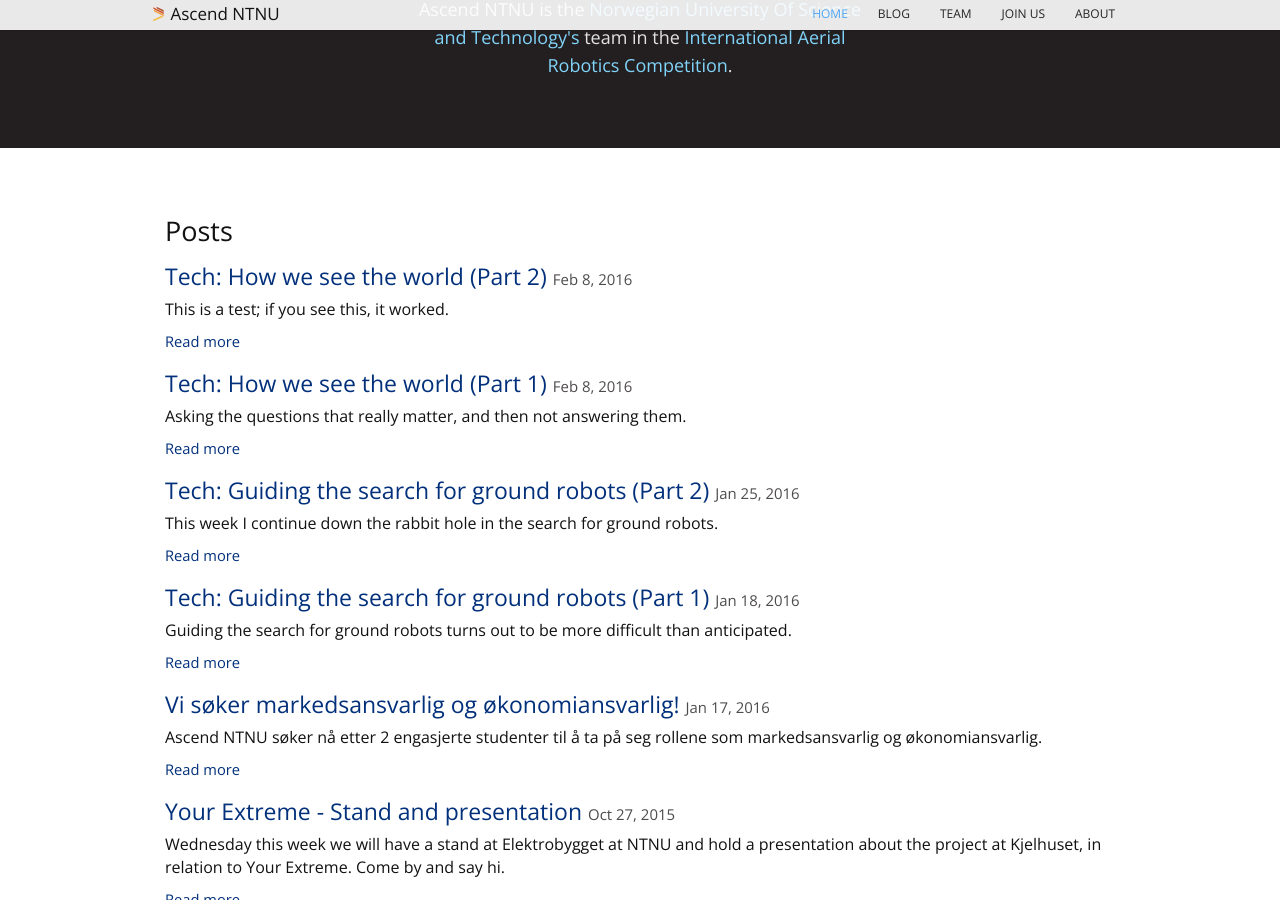
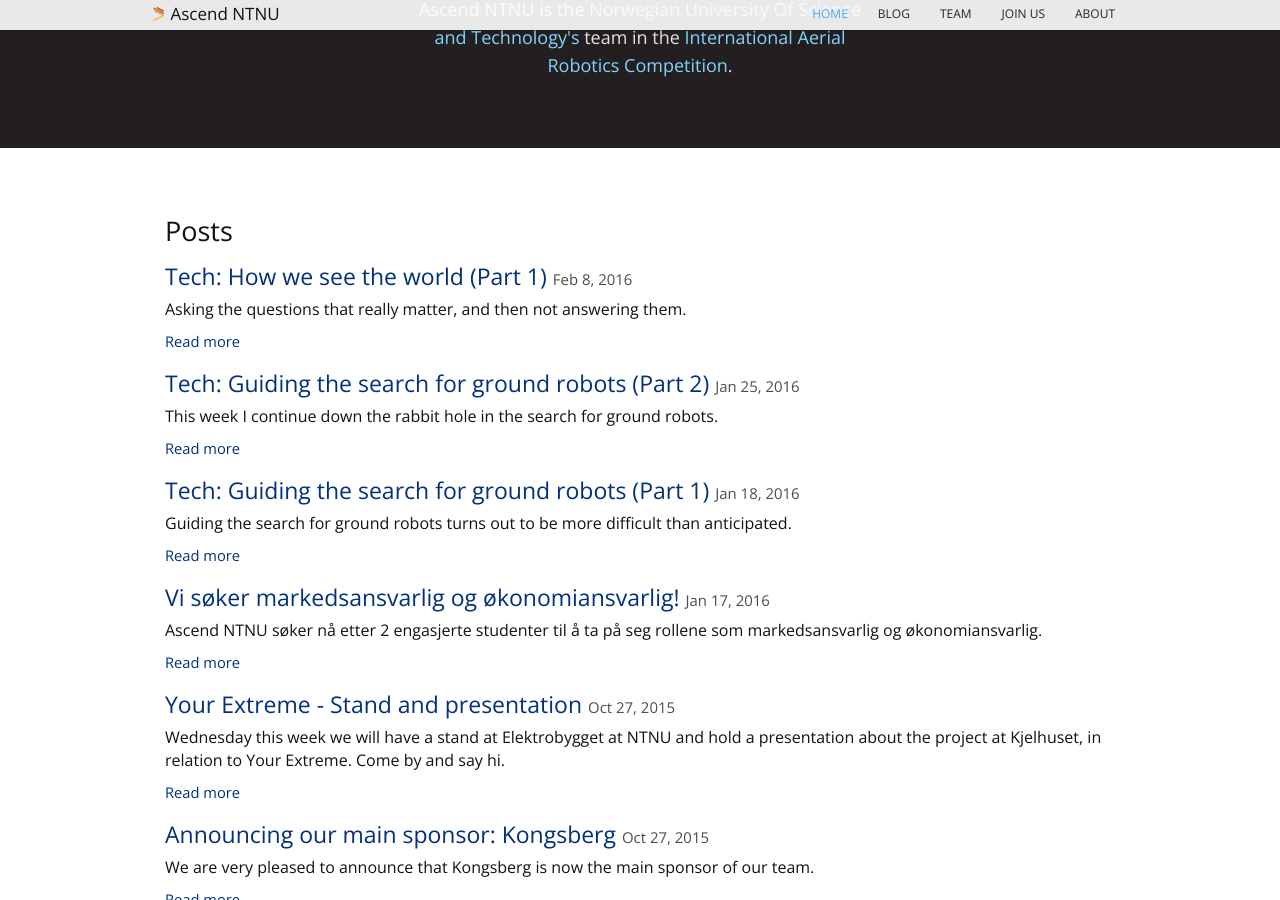
Before and after one commit to AscendNTNU/AscendNTNU.github.io, a Jekyll site: the page built from index.html, in a window 1280 px wide and 900 px high, scrolled down 418 px. Built offline with Jekyll 4.4.1, drawn with Linux system fonts in a browser that asks for light colours.

Commit message:
Okay, now it worked for some reason.

```diff
--- a/_posts/2016-02-08-Tech-How-We-See-2.md
+++ /dev/null
@@ -1,9 +0,0 @@
----
-layout: post
-title:  "Tech: How we see the world (Part 2)"
-date:   2016-02-08 10:00:00
-categories: tech
-author: Simen Haugo
----
-
-This is a test; if you see this, it worked.
```
Also changed, not shown: _posts/2016-02-08-Tech-How-We-See-1.md (+1 -1 lines).
